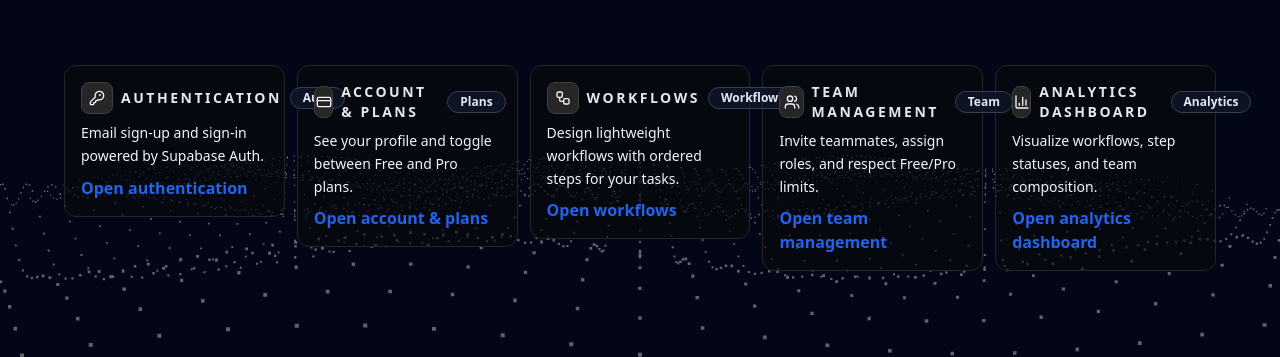
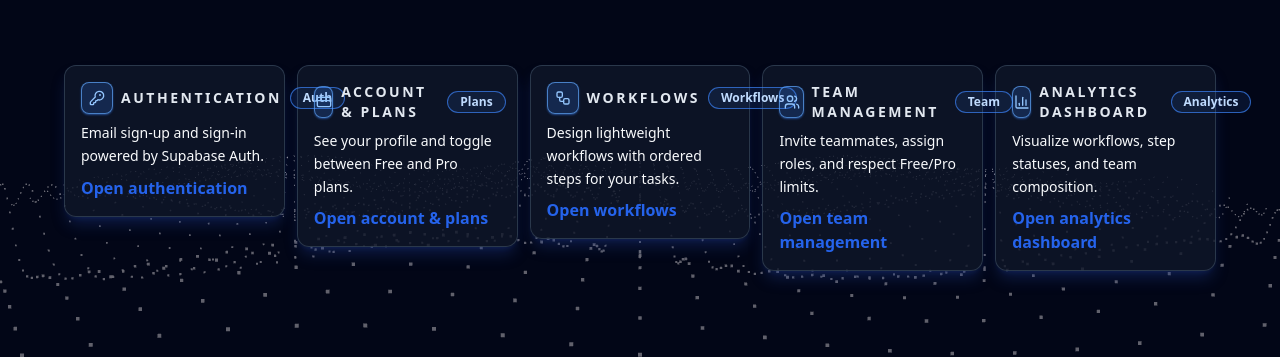
Before and after one commit to yskhub/TaskVault, a Next.js app in the folder taskvault-frontend/: page / in a window 1280 px wide. Shown: the part 275-632 px from the top of the page. Built offline with nearby package versions, Linux system fonts and the light colour scheme; no server answers.

Commit message:
Brighten homepage feature cards

```diff
--- a/taskvault-frontend/app/page.tsx
+++ b/taskvault-frontend/app/page.tsx
@@ -90,26 +90,26 @@ export default function Home() {
               <ListItem key={item.href} index={index}>
                 <Link href={item.href} className="group block">
                   <SpotlightCard
-                    className="p-4 flex flex-col gap-2 bg-neutral-950/60 transition-transform duration-200 ease-out group-hover:-translate-y-1 group-hover:scale-[1.02]"
+                    className="p-4 flex flex-col gap-2 bg-slate-900/80 border border-slate-700/80 shadow-lg shadow-blue-900/40 transition-transform duration-200 ease-out group-hover:-translate-y-1 group-hover:scale-[1.03] group-hover:shadow-blue-500/60"
                     spotlightColor={item.spotlightColor}
                   >
                     <div className="mb-2 flex items-center justify-between gap-2">
                       <div className="flex items-center gap-2">
-                        <div className="h-8 w-8 flex items-center justify-center rounded-lg bg-neutral-800 border border-neutral-700">
-                          <Icon className="h-4 w-4 text-slate-100" />
+                        <div className="h-8 w-8 flex items-center justify-center rounded-lg bg-blue-500/20 border border-blue-400/70 shadow-sm shadow-blue-500/50">
+                          <Icon className="h-4 w-4 text-blue-300" />
                         </div>
                         <p className="text-sm font-semibold uppercase tracking-[0.18em] text-slate-200">
                           {item.title}
                         </p>
                       </div>
-                      <span className="rounded-full border border-slate-700 bg-slate-900/80 px-3 py-0.5 text-xs font-semibold text-slate-200">
+                      <span className="rounded-full border border-blue-500/70 bg-blue-500/10 px-3 py-0.5 text-xs font-semibold text-blue-200">
                         {item.badge}
                       </span>
                     </div>
-                    <p className="text-sm text-slate-100 mb-2 leading-relaxed">
+                    <p className="text-sm text-slate-50 mb-2 leading-relaxed">
                       {item.description}
                     </p>
-                    <p className="mt-auto text-sm sm:text-base font-semibold text-accent group-hover:text-blue-400">
+                    <p className="mt-auto text-sm sm:text-base font-semibold text-accent group-hover:text-blue-300">
                       Open {item.title.toLowerCase()}
                     </p>
                   </SpotlightCard>
```
